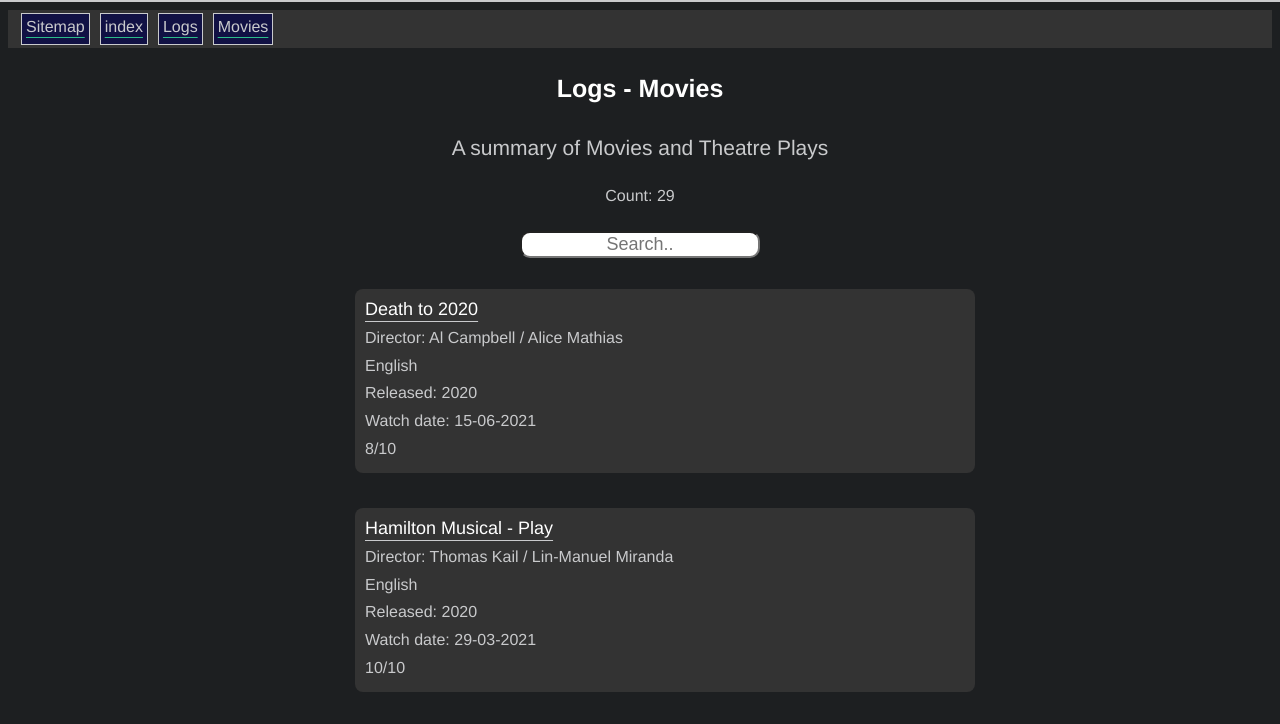
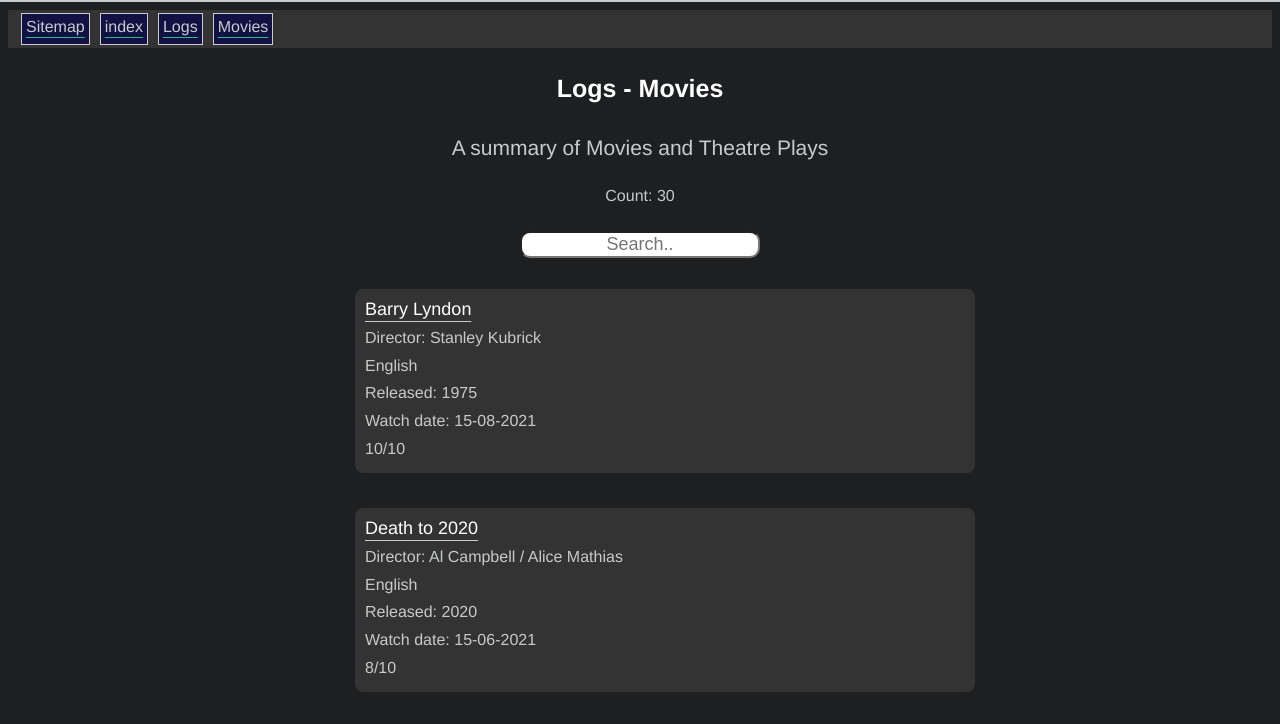
Before and after one commit to kosmoknot/meengi-site, a plain HTML site: page site/Movies.html in a window 1280 px wide. Shown: the top 724 px of the page. Drawn offline with Linux system fonts and the light colour scheme; files whose address does not match are found by name.

Commit message:
added movies

```diff
--- a/site/Movies.html
+++ b/site/Movies.html
@@ -491,6 +491,22 @@ A worthy documentry with a good mocking.
 </details>
 </li>
 
+<li>
+<details>
+<summary>
+<ins>Barry Lyndon</ins>
+<br>Director: Stanley Kubrick
+<br>English
+<br>Released: 1975
+<br>Watch date: 15-08-2021
+<br>10/10
+</summary>
+<p>
+Barry Lyndon is a slow paced movie where you can pretty much guess what is going to happen with some exceptions. The brilliance lies in the way those scenes unfold and the way they are depicted on screen. It makes you feel the stupidity of that time and wonder how will our current traditions and zeitgeist will look after 300 years of progress.
+</p>
+</details>
+</li>
+
 
 </ol>
 </div>
```
Also changed, not shown: 1 other file.
